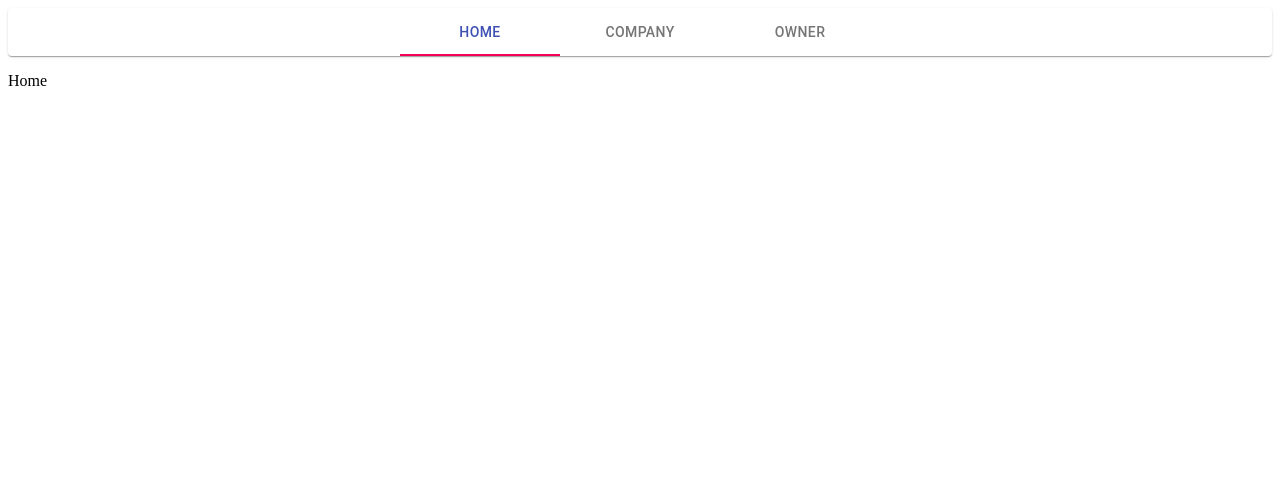
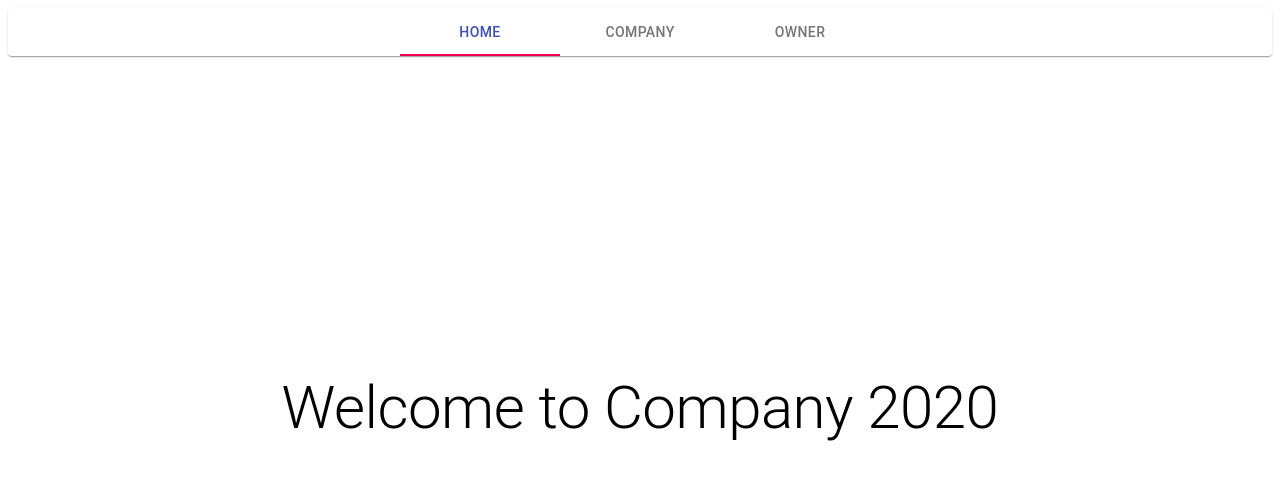
Before and after one commit to gundarsv/company-2020, a React app in the folder company-web/: page / in a window 1280 px wide. Shown: the top 480 px of the page. Built offline with nearby package versions, Linux system fonts and the light colour scheme.

Commit message:
Fixed when owner can not be added when there are no owners

```diff
--- a/company-web/src/components/home/home.tsx
+++ b/company-web/src/components/home/home.tsx
@@ -1,10 +1,10 @@
 import * as React from "react";
+import { Typography } from "@material-ui/core";
 
 const Home: React.FC = () => {
-
   return (
-    <div>
-      <p>Home</p>
+    <div style={{ textAlign:"center", marginTop:"25%" }}>
+      <Typography variant={"h2"}>Welcome to Company 2020</Typography>
     </div>
   );
 };
--- a/company-web/src/components/ownerDialog/ownerDialog.tsx
+++ b/company-web/src/components/ownerDialog/ownerDialog.tsx
@@ -66,6 +66,11 @@ const OwnerDialog: React.FC<IOwnerDialogProps> = (props) => {
 	const updateCompanyOwners = (owner: IOwner, addDelete: AddDelete) => {
 		let changedDropdown = dropdownOwners;
 		let changedOwners = companyOwners;
+
+		if (changedOwners === null ){
+			changedOwners = [];
+		}
+
 		switch (addDelete) {
 			case AddDelete.AddOwner:
 				changedDropdown.splice(changedDropdown.findIndex((o) =>{
@@ -134,7 +139,7 @@ const OwnerDialog: React.FC<IOwnerDialogProps> = (props) => {
 	return (
 		<Dialog open={props.open} onClose={props.handleClose}>
 			<DialogTitle id="simple-dialog-title">{props.company.Name + " owners"}</DialogTitle>
-			<DialogContent>
+			<DialogContent style={{ minWidth:315 }}>
 				{
 					!loading ? <List dense={false}>
 					{
--- a/company-web/src/index.tsx
+++ b/company-web/src/index.tsx
@@ -2,4 +2,4 @@ import * as React from "react";
 import * as ReactDOM from "react-dom";
 import App from "./components/App";
 
-ReactDOM.render(<App />, document.getElementById("ROOT"));
+ReactDOM.render(<App/>, document.getElementById("ROOT"));
```
